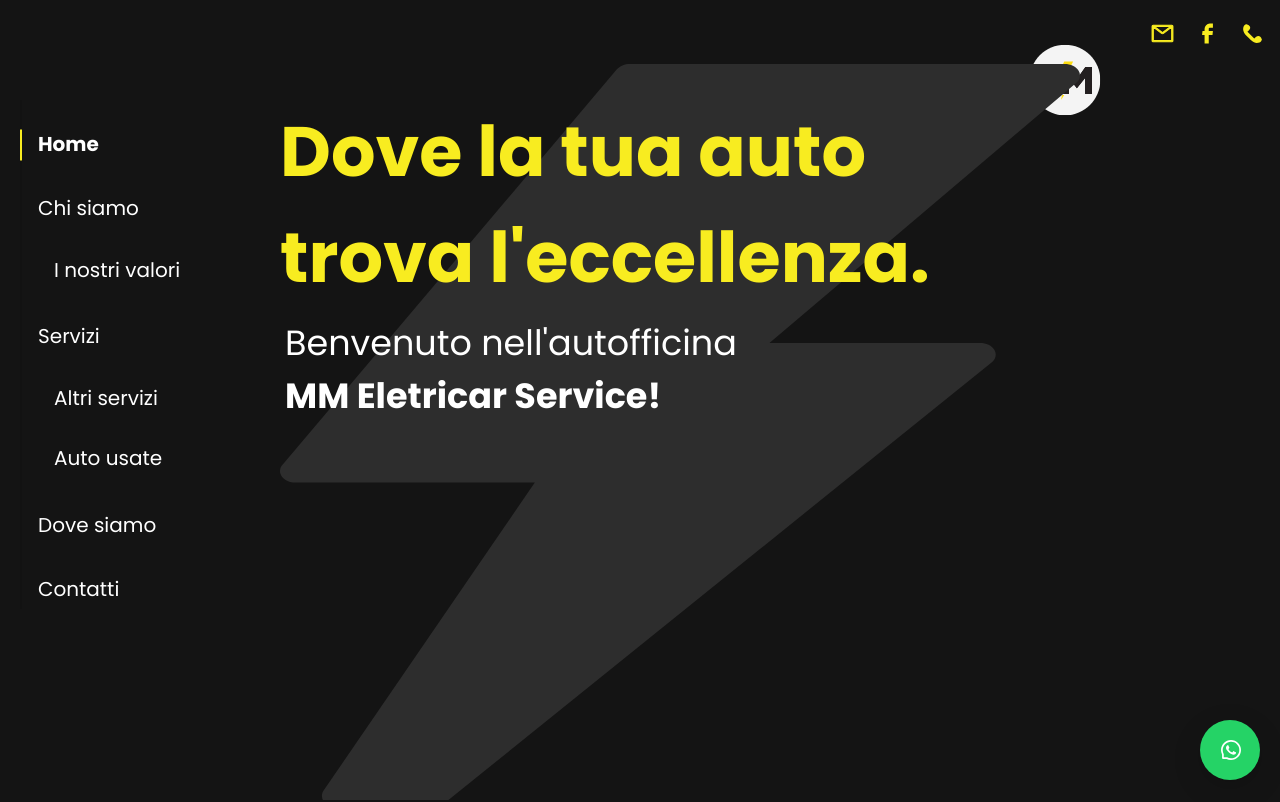
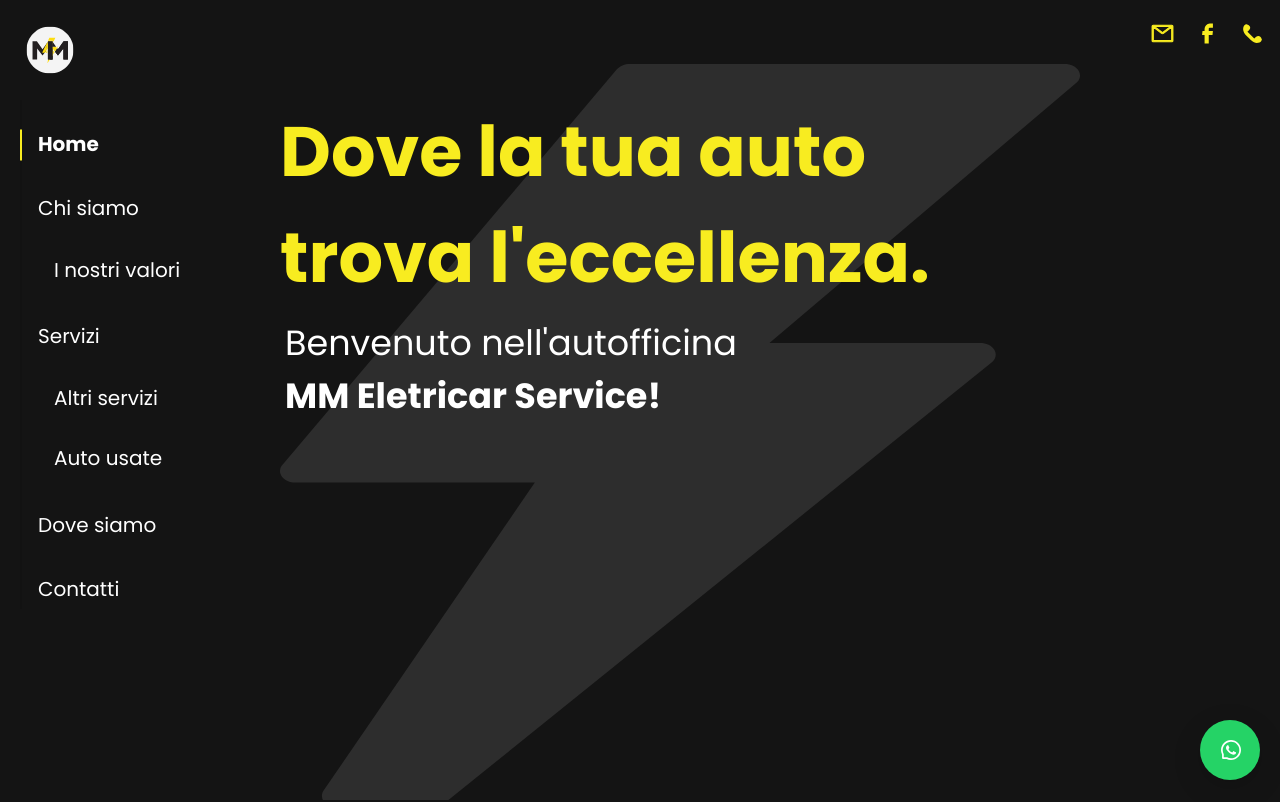
Before and after one commit to michelepatella/mmeletricarservice.it, a React (Create React App) app: page / in a window 1280 px wide. Shown: the top 802 px of the page. Built offline with nearby package versions, Linux system fonts and the light colour scheme.

Commit message:
logo adjustment for big and medium screens

```diff
--- a/src/css/home/HomeHeader.css
+++ b/src/css/home/HomeHeader.css
@@ -17,6 +17,26 @@
     transform: scale(1.1);
 }
 
+.logoCircle{
+    overflow: hidden;
+    display: flex;
+    align-items: center;
+    justify-content: center;
+    border-radius: 50%;
+}
+
+.logoCircle img {
+    width: 100%;
+    height: 100%;
+    object-fit: cover;
+}
+
+.logoWrapper{
+    z-index: 99999;
+    top: 0;
+    left: 0;
+}
+
 /* -------- Big screen -------- */
 @media (min-width: 1025px) {
     .home-header {
@@ -32,6 +52,16 @@
         width: var(--three_contact_buttons_dimension_big_and_medium);
         height: var(--three_contact_buttons_dimension_big_and_medium);
     }
+
+    .logoCircle {
+        width: var(--logo_dimension_big_and_medium);
+        height: var(--logo_dimension_big_and_medium);
+    }
+
+    .logoWrapper {
+        position: fixed;
+    }
+
 }
 
 /* -------- Medium screen -------- */
@@ -48,6 +78,15 @@
     .contact-button img {
         width: var(--three_contact_buttons_dimension_big_and_medium);
         height: var(--three_contact_buttons_dimension_big_and_medium);
+    }
+
+    .logoCircle {
+        width: var(--logo_dimension_big_and_medium);
+        height: var(--logo_dimension_big_and_medium);
+    }
+
+    .logoWrapper {
+        position: fixed;
     }
 }
 
@@ -67,6 +106,11 @@
         width: var(--three_contact_buttons_dimension_small);
         height: var(--three_contact_buttons_dimension_small);
     }
+
+    .logoCircle {
+        width: 100px;
+        height: 100px;
+    }
 }
 
 /* -------- Small screen landscape -------- */
@@ -85,4 +129,9 @@
         width: var(--three_contact_buttons_dimension_small);
         height: var(--three_contact_buttons_dimension_small);
     }
+
+    .logoCircle {
+        width: 100px;
+        height: 100px;
+    }
 }
--- a/src/css/variables/homeVariables.css
+++ b/src/css/variables/homeVariables.css
@@ -12,6 +12,8 @@
     --home_header_padding_top_small_portrait: 10px;
     --home_header_padding_right_small_landscape: 11px;
     --home_header_padding_top_small_landscape: 15px;
+
+    --logo_dimension_big_and_medium: 100px;
 
     /**home content**/
     --home_title_container_margin_left_big: 280px;
--- a/src/js/home/HomeHeader.js
+++ b/src/js/home/HomeHeader.js
@@ -33,13 +33,15 @@ function HomeHeader() {
     return (
         <>
             {/*Circle for the logo*/}
-            <circle className="logoCircle">
-                <img src="/icons/logo.svg"/>
-            </circle>
+            <div className="logoWrapper">
+                <circle className="logoCircle">
+                    <img src="/icons/logo.svg"/>
+                </circle>
+            </div>
 
             {/* Email Button */}
             <button className="contact-button email-button" onClick={onEmailButtonClick}>
-                <img src="/icons/emailIcon.svg" alt="Email"/>
+            <img src="/icons/emailIcon.svg" alt="Email"/>
             </button>
             {/* Facebook Button */}
             <button className="contact-button facebook-button" onClick={onFacebookButtonClick}>
```
Also changed, not shown: src/logo.svg (deleted).
